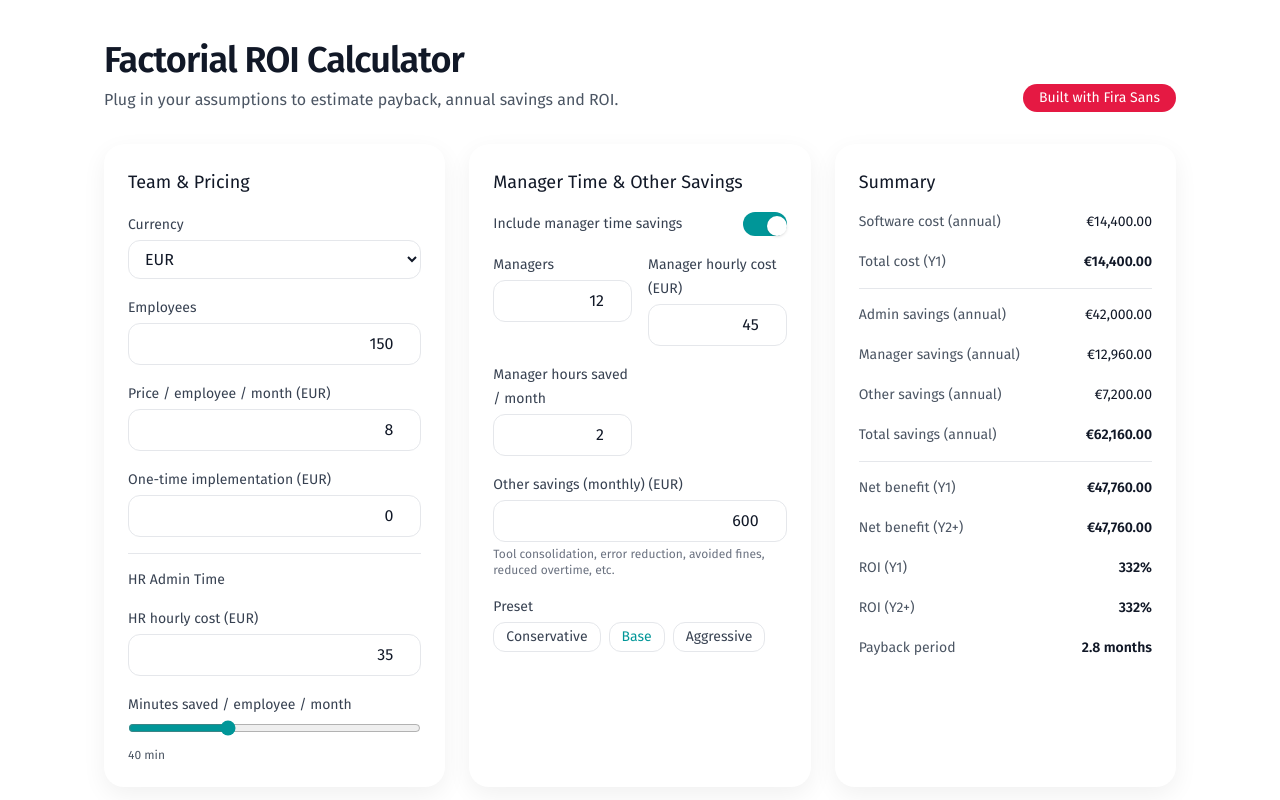
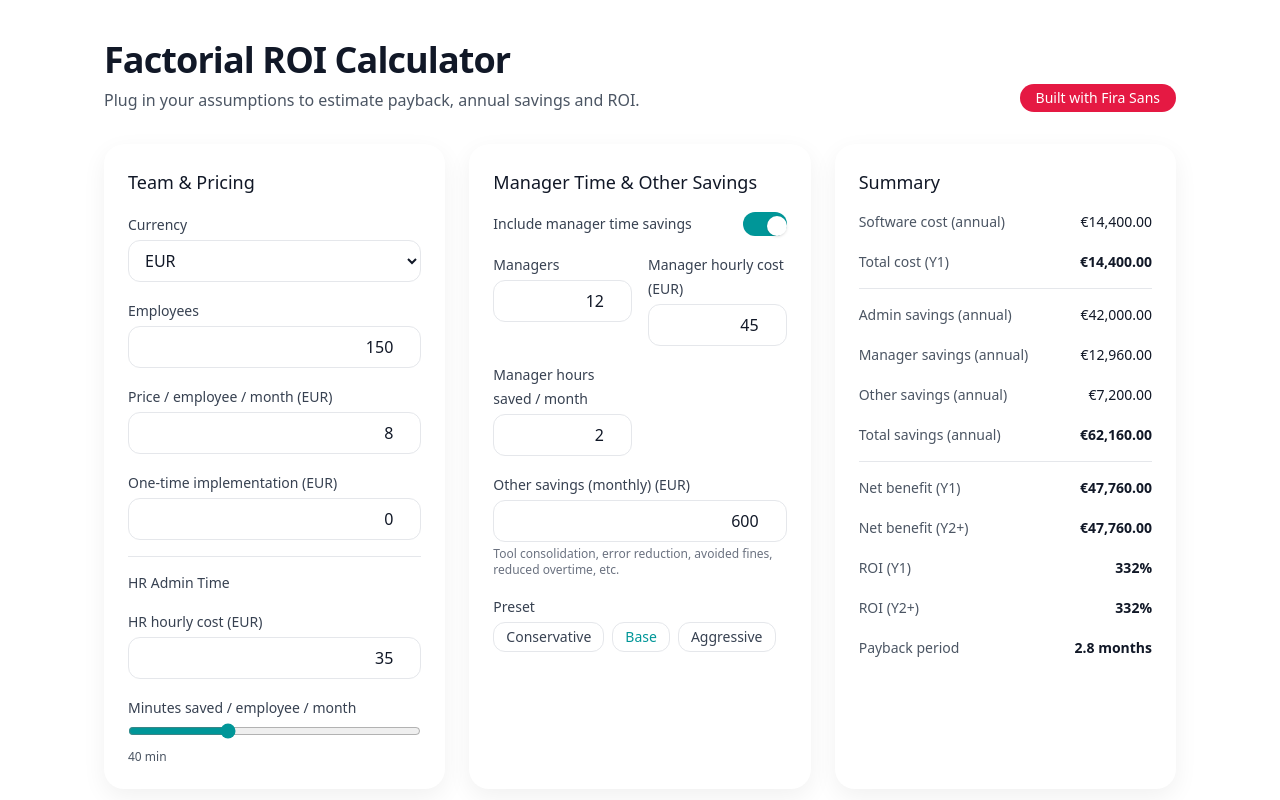
Before and after one commit to powerstephen/factorial-roi, a Next.js app: page / in a window 1280 px wide. Shown: the top 800 px of the page. Built offline with nearby package versions, Linux system fonts and the light colour scheme.

Commit message:
Update tailwind.config.ts

```diff
--- a/tailwind.config.ts
+++ b/tailwind.config.ts
@@ -1,14 +1,11 @@
 import type { Config } from "tailwindcss";
 
 const config: Config = {
-  content: [
-    "./app/**/*.{ts,tsx}",
-    "./components/**/*.{ts,tsx}",
-  ],
+  content: ["./app/**/*.{ts,tsx}", "./components/**/*.{ts,tsx}"],
   theme: {
     extend: {
       fontFamily: {
-        sans: ["var(--font-fira)", "ui-sans-serif", "system-ui", "sans-serif"],
+        sans: ["ui-sans-serif", "system-ui", "sans-serif"],
       },
       colors: {
         factorial: {
@@ -18,12 +15,8 @@ const config: Config = {
           mist: "#F9FAFB",
         },
       },
-      borderRadius: {
-        "2xl": "1.25rem",
-      },
-      boxShadow: {
-        soft: "0 8px 24px rgba(0,0,0,0.06)",
-      },
+      borderRadius: { "2xl": "1.25rem" },
+      boxShadow: { soft: "0 8px 24px rgba(0,0,0,0.06)" }
     },
   },
   plugins: [],
```
